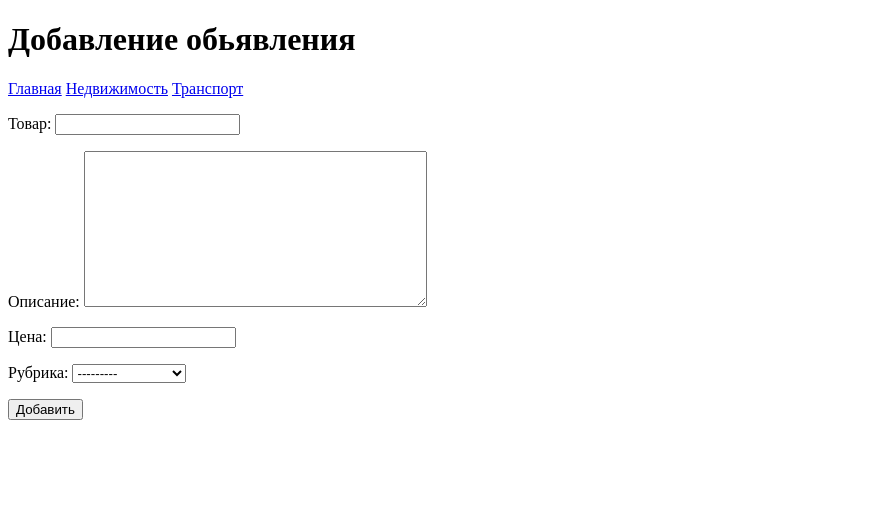
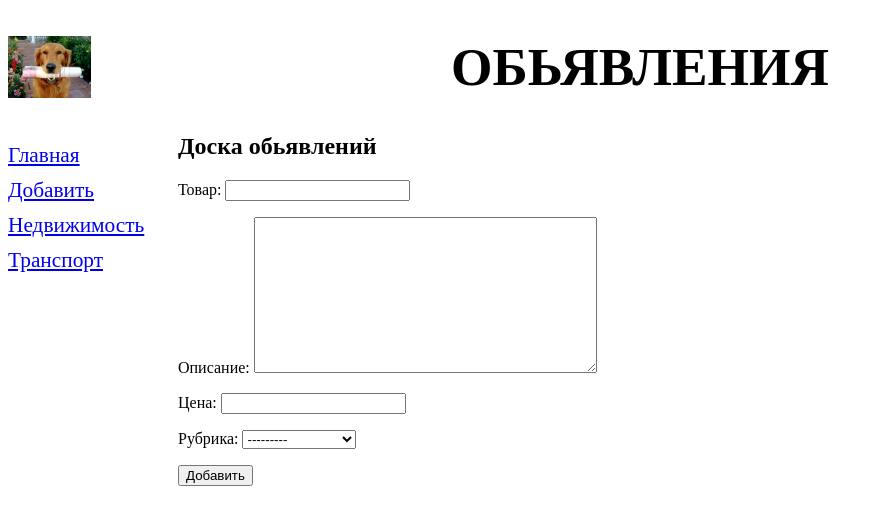
Before and after one commit to LiamJonson/DronovBook, a Django app: page /bboard/add/ in a window 1280 px wide. Shown: the top 525 px of the page, without its empty margins (0-884 px from the left). Run offline with Django 3.2, Linux system fonts and the light colour scheme; data comes from the database, SQL or seed files in the repository; both versions use the stored data as it was after the commit.

Commit message:
Creating the "Add" Page

```diff
--- /dev/null
+++ b/bboard/static/bboard/style.css
@@ -0,0 +1,18 @@
+header h1{
+    font-size:40pt;
+    text-transform: uppercase;
+    text-align: center;
+    background: url("sob.jpg") left /auto 100% no-repeat;
+}
+nav{
+    font-size: 16pt;
+    width: 150px;
+    float: left;
+}
+nav a {
+    display: block;
+    margin: 10px 0px;
+}
+section{
+    margin-left: 170px;
+}
--- a/manage.py
+++ b/manage.py
@@ -13,7 +13,7 @@ def main():
             "Couldn't import Django. Are you sure it's installed and "
             "available on your PYTHONPATH environment variable? Did you "
             "forget to activate a virtual environment?"
-        ) from exc
+        )(exc)
     execute_from_command_line(sys.argv)
 
 
--- a/templates/bboard/create.html
+++ b/templates/bboard/create.html
@@ -1,23 +1,12 @@
-<!DOCTYPE html>
-<html>
-<head>
-    <meta  http-equiv='Content_type'
-           content='text/html;charset=UTF-8'>
-          <title>Добавление обьявления -Доска обьявлений</title>
-</head>
-<body>
-    <h1>Добавление обьявления</h1>
-    <div>
-        <a href="'{% url 'index' %}">Главная</a>
-        {% for rubric in rubrics %}
-        <a href="'{% url 'by_rubric' rubric.pk %}">{{ rubric.name }}</a>
-        {% endfor %}
-    </div>
-<form method="post">
+{%  extends "layout/basic.html" %}
+
+{% block title %}Добавление обьявления{% endblock %}
+
+{% block content %}
+    <h2>Доска обьявлений</h2>
+<form metod="'post">
     {% csrf_token %}
     {{ form.as_p }}
-    <input type="submit" value="Добавить">
+    <input type ="submit" value="Добавить">
 </form>
-
-</body>
-</html>
+{% endblock %}
--- /dev/null
+++ b/templates/layout/basic.html
@@ -0,0 +1,28 @@
+{% load static %}
+
+
+<!DOCTYPE html>
+<html>
+    <head>
+        <meta htttp-equiv="Content_Type"
+        content="text/html; charset=UTF-8">
+        <link rel="stylesheet" type="text/css" href="{% static 'bboard/style.css' %}">
+        <title>{% block title %}Главная{% endblock %}</title>
+    </head>
+    <body>
+        <header>
+            <h1>Обьявления</h1>
+        </header>
+        <nav>
+            <a href="{% url 'index' %}">Главная</a>
+            <a href="{% url 'add' %}">Добавить</a>
+            {% for rubric in rubrics %}
+            <a href="{% url 'by_rubric' rubric.pk %}">{{ rubric.name }}</a>
+            {% endfor %}
+        </nav>
+        <section>
+            {% block content %}
+            {% endblock %}
+        </section>
+    </body>
+</html>
```
Also changed, not shown: templates/bboard/by_rubric.html (+9 -20 lines), templates/bboard/index.html (+12 -26 lines), bboard/static/bboard/sob.jpg (added), db.sqlite3.
